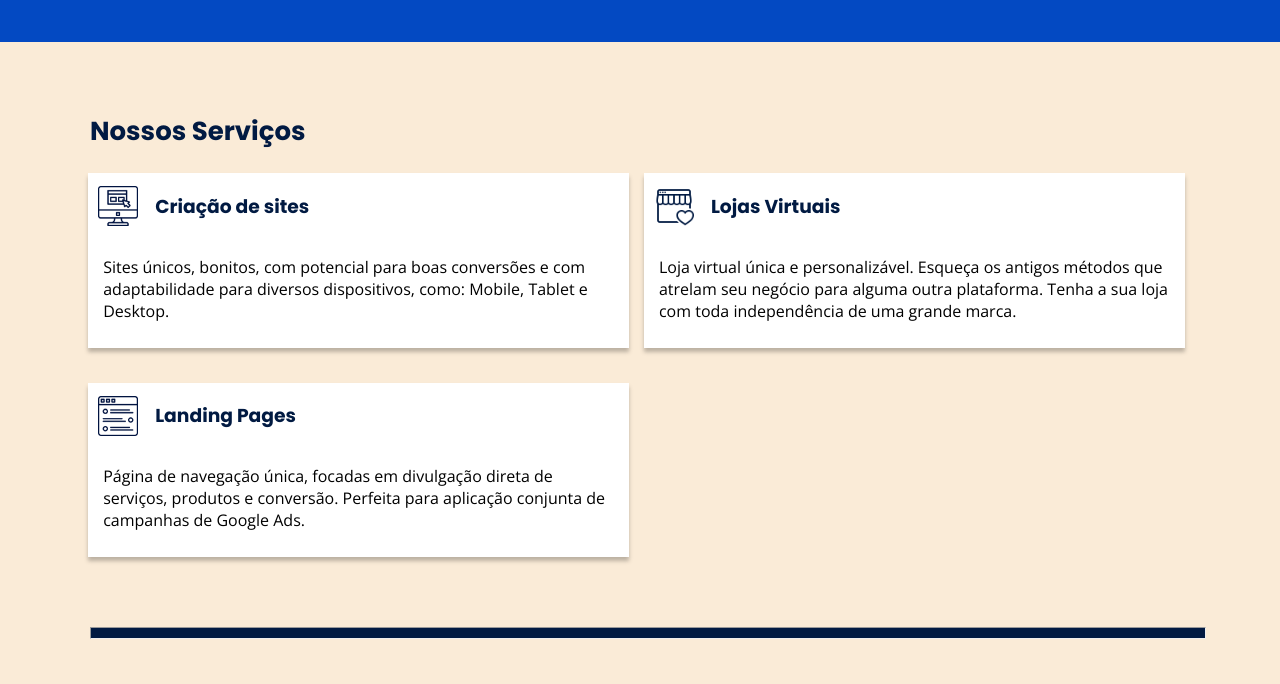
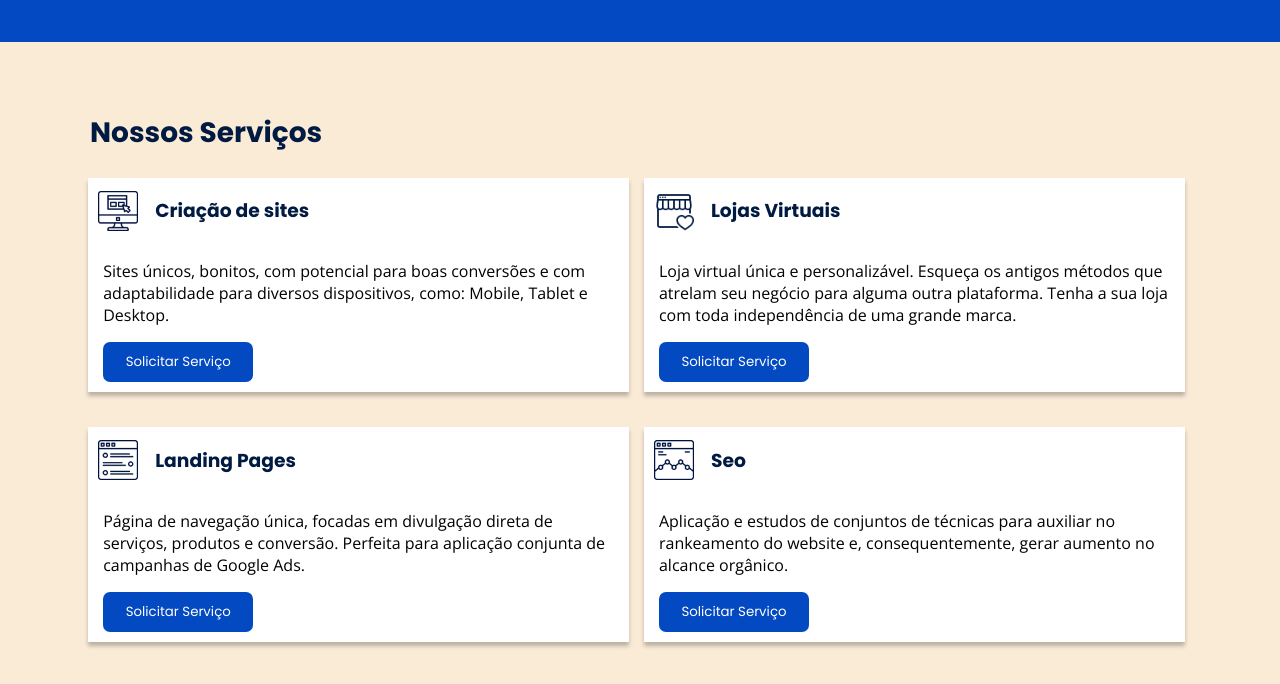
Before and after one commit to Adriel21/sunioweb, a plain HTML site: page index.html in a window 1280 px wide. Shown: the part 510-1194 px from the top of the page. Drawn offline with nearby package versions, Linux system fonts and the light colour scheme; files whose address does not match are found by name.

Commit message:
att main

```diff
--- a/css/call_to_action.css
+++ b/css/call_to_action.css
@@ -47,7 +47,9 @@
     }
 
     .button-orcamento:hover{
-        transform: scale(1.02);
+        /* transform: scale(1.02); */
+        background-color: rgba(1, 26, 66, 90%);
+
 
     }
 
--- a/css/header.css
+++ b/css/header.css
@@ -8,6 +8,8 @@ header{
     display: flex;
     justify-content: space-between;
     align-items: center;
+    position: sticky;
+    top: 0;
 }
 
 
@@ -40,12 +42,13 @@ header{
 
 
 .icone {
-    font-size: 18px;
+    font-size: 20px;
     display: inline-block; /*Sempre que quise dar altura para o elemento e ele não for um elemento, devemos usar display: block ou inline block;*/
     color: white;
     text-decoration: none;
     padding-top: 0;
     margin-top: 0;
+    font-size: 'Poppins';
 }
 
 .menu a {
--- a/css/main.css
+++ b/css/main.css
@@ -30,7 +30,7 @@ main{
     font-family: 'Poppins';
     color: #011A42;
     margin-top: 50px;
-    font-size: 26px;
+    font-size: 28px;
 }
 
 .sunioweb{
@@ -82,11 +82,20 @@ hr{
 
 .texto_servico{
     font-family: 'Open Sans';
+    padding: 0px 15px 0px 15px;
 }
 
-.texto_servico{
-    padding: 0px 15px 0px 15px;
-}
+
+    .button_servico{
+        background-color: #0349C2;
+        border: #0349C2;
+        width: 150px;
+        height: 40px;
+        border-radius: 7px;
+        margin-left: 15px;
+        color: white;
+        font-family: 'Poppins';
+    }
 
 
 @media screen and (min-width: 780px) {
--- a/index.html
+++ b/index.html
@@ -58,6 +58,7 @@
                 </span>
                 <p class="texto_servico">Sites únicos, bonitos, com potencial para boas conversões e com adaptabilidade para diversos dispositivos, como: Mobile, Tablet e Desktop.
                 </p>
+                <button class="button_servico">Solicitar Serviço</button>
             </div>
 
             <div>
@@ -67,6 +68,7 @@
                 </span>
                 <p class="texto_servico">Loja virtual única e personalizável. Esqueça os antigos métodos que atrelam seu negócio para alguma outra plataforma. Tenha a sua loja com toda independência de uma grande marca.
                 </p>
+                <button class="button_servico">Solicitar Serviço</button>
             </div>
 
             <div>
@@ -76,6 +78,17 @@
                 </span>
                 <p class="texto_servico">Página de navegação única, focadas em divulgação direta de serviços, produtos e conversão. Perfeita para aplicação conjunta de campanhas de Google Ads.
                 </p>
+                <button class="button_servico">Solicitar Serviço</button>
+            </div>
+
+            <div>
+                <span>
+                    <img src="assets/imagens/seo.png" alt="" width="40px" height="40px">
+                    <h3>Seo</h3>
+                </span>
+                <p class="texto_servico">Aplicação e estudos de conjuntos de técnicas para auxiliar no rankeamento do website e, consequentemente, gerar aumento no alcance orgânico.
+                </p>
+                <button class="button_servico">Solicitar Serviço</button>
             </div>
         </section>
 
```
Also changed, not shown: assets/imagens/seo.png (added).
